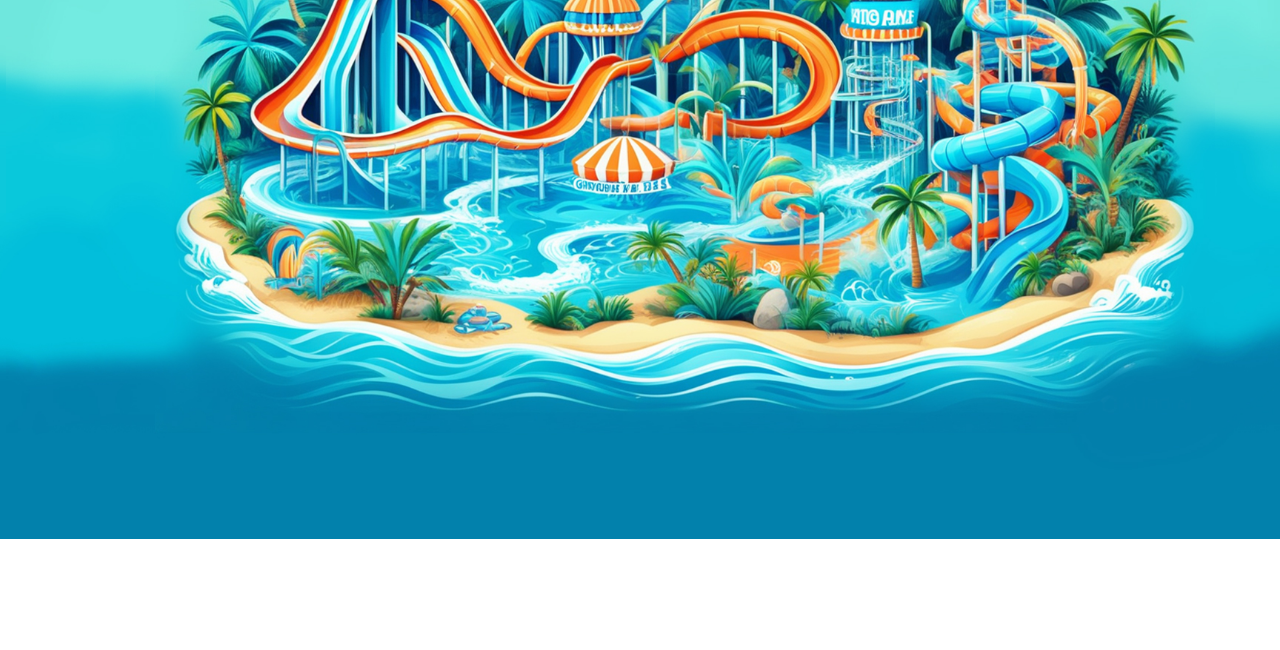
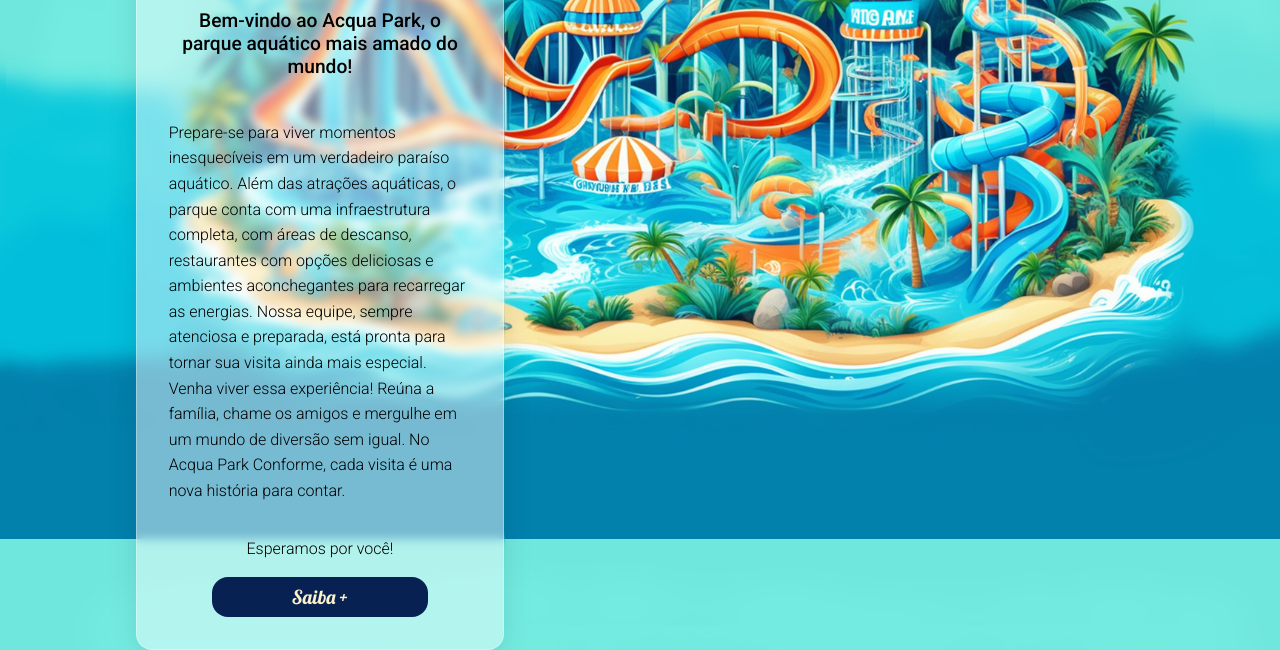
Before and after one commit to Ryotruuser/acquaPark, a plain HTML site: page index.html in a window 1280 px wide. Shown: the part 261-911 px from the top of the page. Before the commit the page ends 800 px from the top, so only its background shows below. Drawn offline with Linux system fonts and the light colour scheme.

Commit message:
colocado display grid no body e ajeitado as areas, criado o menu lateral o card que contido nele, estilizado o card completamente

```diff
--- a/css/abstract/_mixins.scss
+++ b/css/abstract/_mixins.scss
@@ -8,3 +8,9 @@
     font-size: $f-size;
     color: $f-color;
 }
+
+@mixin ds-fd-ai($d-flex,$f-direction,$a-items){
+    display: $d-flex;
+    flex-direction: $f-direction;
+    align-items: $a-items;
+}
--- a/css/abstract/_root.scss
+++ b/css/abstract/_root.scss
@@ -1,6 +1,12 @@
 @use './variaveis';
 
 body{
+    display: grid;
+    grid-template-columns: 1.3fr 1fr 1fr;
+    grid-template-areas:
+    "header header header"
+    "aside main main"
+    "footer footer footer";
     margin: 0;
     padding: 0;
     box-sizing: border-box;
--- a/css/abstract/_variaveis.scss
+++ b/css/abstract/_variaveis.scss
@@ -1,5 +1,6 @@
 @import url('https://fonts.googleapis.com/css2?family=Lobster&display=swap');
 @import url('https://fonts.googleapis.com/css2?family=Poppins:wght@400;500;800&display=swap');
+@import url('https://fonts.googleapis.com/css2?family=Roboto:ital,wght@0,100..900;1,100..900&display=swap');
 // Variaveis
     //cores
     $cor-primaria: #072152;
@@ -13,3 +14,4 @@
     //fontes
     $ft-textos: "Poppins", sans-serif;
     $ft-titulos: "Lobster", sans-serif;
+    $ft-alternativo: "Roboto", sans-serif;
--- a/css/components/_header.scss
+++ b/css/components/_header.scss
@@ -2,7 +2,8 @@
 @use '../abstract/mixins';
 
 .cabecalho{
-
+    grid-area: header;
+    align-self: center;
     .cabecalho__nav__list{
         list-style-type: none;
         padding: 0 2rem;
--- /dev/null
+++ b/css/components/_menulateral.scss
@@ -0,0 +1,53 @@
+@use '../abstract/variaveis';
+@use '../abstract/mixins';
+
+.mlateral{
+    @include mixins.ds-fd-ai(flex, column, flex-end);
+    .mlateral__card_logo{
+        @include mixins.ff-fs-cl(variaveis.$ft-titulos, 2rem, variaveis.$cor-primaria);
+    }
+    .mlateral__card{
+        width: 60%;
+        padding: 2rem;
+        cursor: pointer;
+        transition: .8s;
+        &:hover{
+            background: rgba(255, 255, 255, 0.86);
+        }
+
+        @include mixins.ds-fd-ai(flex, column, center);
+        background: rgba(255, 255, 255, 0.46);
+        border-radius: 16px;
+        box-shadow: 0 4px 30px rgba(0, 0, 0, 0.1);
+        backdrop-filter: blur(5px);
+        -webkit-backdrop-filter: blur(5px);
+        border: 1px solid rgba(255, 255, 255, 0.3);
+        .mlateral__card_info{
+            @include mixins.ds-fd-ai(flex, column, center);
+            .mlateral__card_info_titulo{
+                text-align: center;
+                @include mixins.ff-fs-cl(variaveis.$ft-alternativo, 1.2rem, variaveis.$cor-preto);
+                font-weight: 500;
+            }
+            .mlateral__card_info_texto{
+                @include mixins.ff-fs-cl(variaveis.$ft-alternativo, 1rem, variaveis.$cor-preto);
+                font-weight: 390;
+                line-height: 1.6rem;
+            }
+            .mlateral__card_info_btn{
+                text-decoration: none;
+                padding: .5rem 5rem;
+                background: variaveis.$cor-primaria;
+                outline: none;
+                border: none;
+                border-radius: 16px;
+                @include mixins.ff-fs-cl(variaveis.$ft-titulos, 1.2rem, variaveis.$cor-quarternaria);
+                &:hover{
+                    background: variaveis.$cor-secundaria;
+                    color: variaveis.$cor-preto;
+                }
+            }
+        }
+
+    }
+}
--- a/css/style.scss
+++ b/css/style.scss
@@ -1,5 +1,4 @@
 @use './abstract/root';
-
 @use './components/header';
-
+@use './components/menulateral';
 @use './components/main';
--- a/index.html
+++ b/index.html
@@ -40,6 +40,24 @@
 
         </nav>
     </header>
-
+    <aside class="mlateral">
+        <div class="mlateral__card">
+            <div class="mlateral__card_logo">Acqua Park</div>
+            <div class="mlateral__card_info">
+                <h4 class="mlateral__card_info_titulo">
+                    Bem-vindo ao Acqua Park, o parque aquático mais amado do mundo!
+                </h4>
+                <p class="mlateral__card_info_texto">
+                    Prepare-se para viver momentos inesquecíveis em um verdadeiro paraíso aquático. Além das atrações aquáticas, o parque conta com uma infraestrutura completa, com áreas de descanso, restaurantes com opções deliciosas e ambientes aconchegantes para recarregar as energias. Nossa equipe, sempre atenciosa e preparada, está pronta para tornar sua visita ainda mais especial.
+                    Venha viver essa experiência! Reúna a família, chame os amigos e mergulhe em um mundo de diversão sem igual. No Acqua Park Conforme, cada visita é uma nova história para contar.
+                </p>
+                <p class="mlateral__card_info_texto">
+                    Esperamos por você!
+                </p>
+                <a href="#" class="mlateral__card_info_btn">Saiba +</a>
+            </div>
+        </div>
+    </aside>
+    <main class="principal"></main>
 </body>
 </html>
```
Also changed, not shown: css/style.css, 2 other files.
